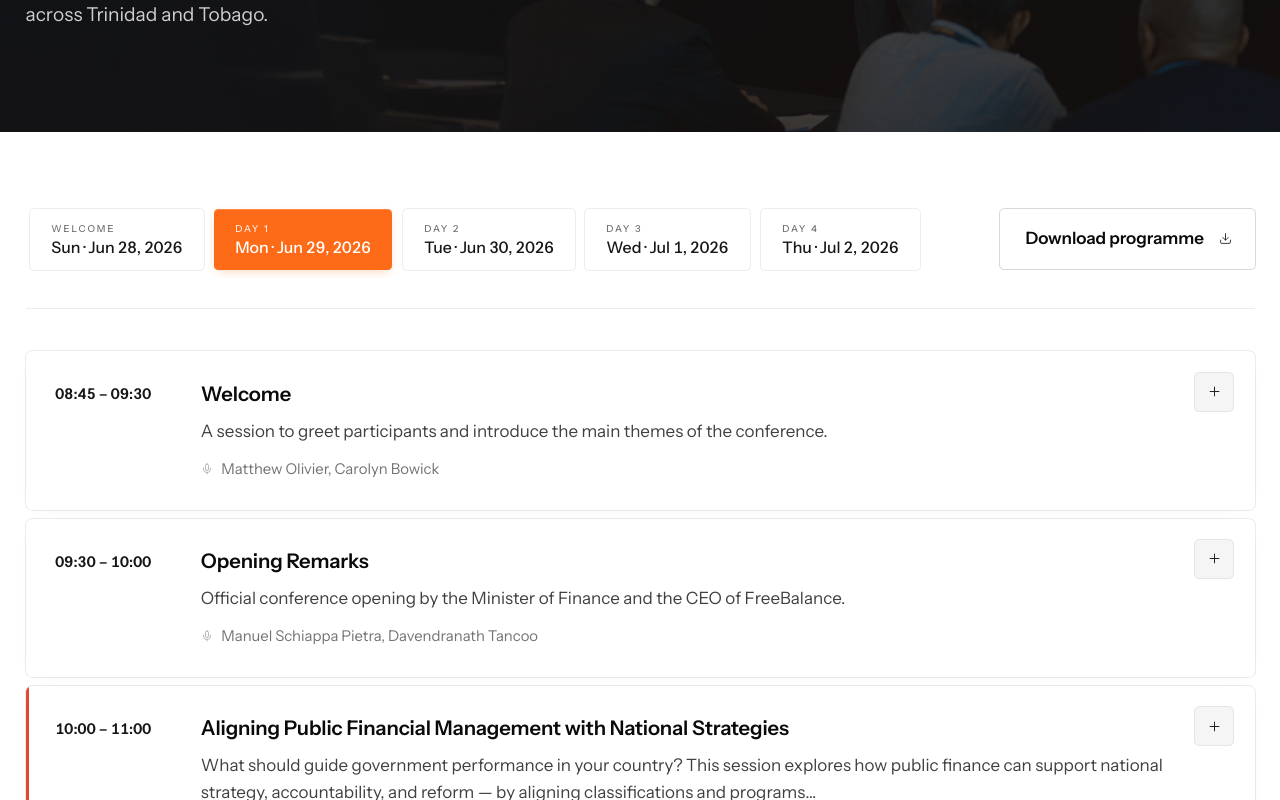
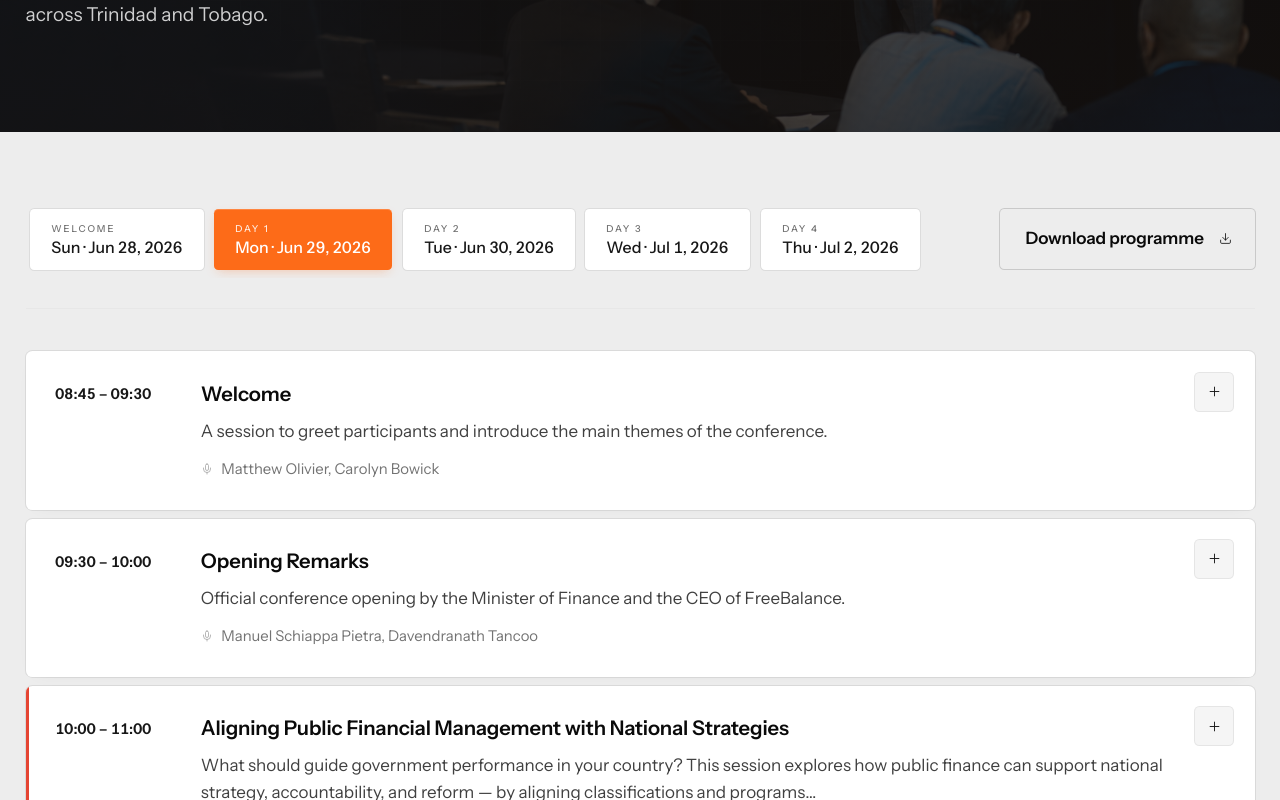
Before and after one commit to josepaulinog/Fisc2026, a React (Vite) app: page /agenda in a window 1280 px wide. Shown: the part 440-1240 px from the top of the page. Built offline with nearby package versions, Linux system fonts and the light colour scheme.

Commit message:
Update agenda

```diff
--- a/src/app/pages/Agenda.tsx
+++ b/src/app/pages/Agenda.tsx
@@ -193,7 +193,7 @@ export default function Agenda() {
 
       <section
         className="py-10 md:py-16 pb-32 md:pb-40 relative overflow-hidden"
-        style={{ backgroundColor: "#fff" }}
+        style={{ backgroundColor: "rgb(237, 237, 237)" }}
       >
 
         <div className="relative max-w-7xl mx-auto px-5 md:px-6">
```
